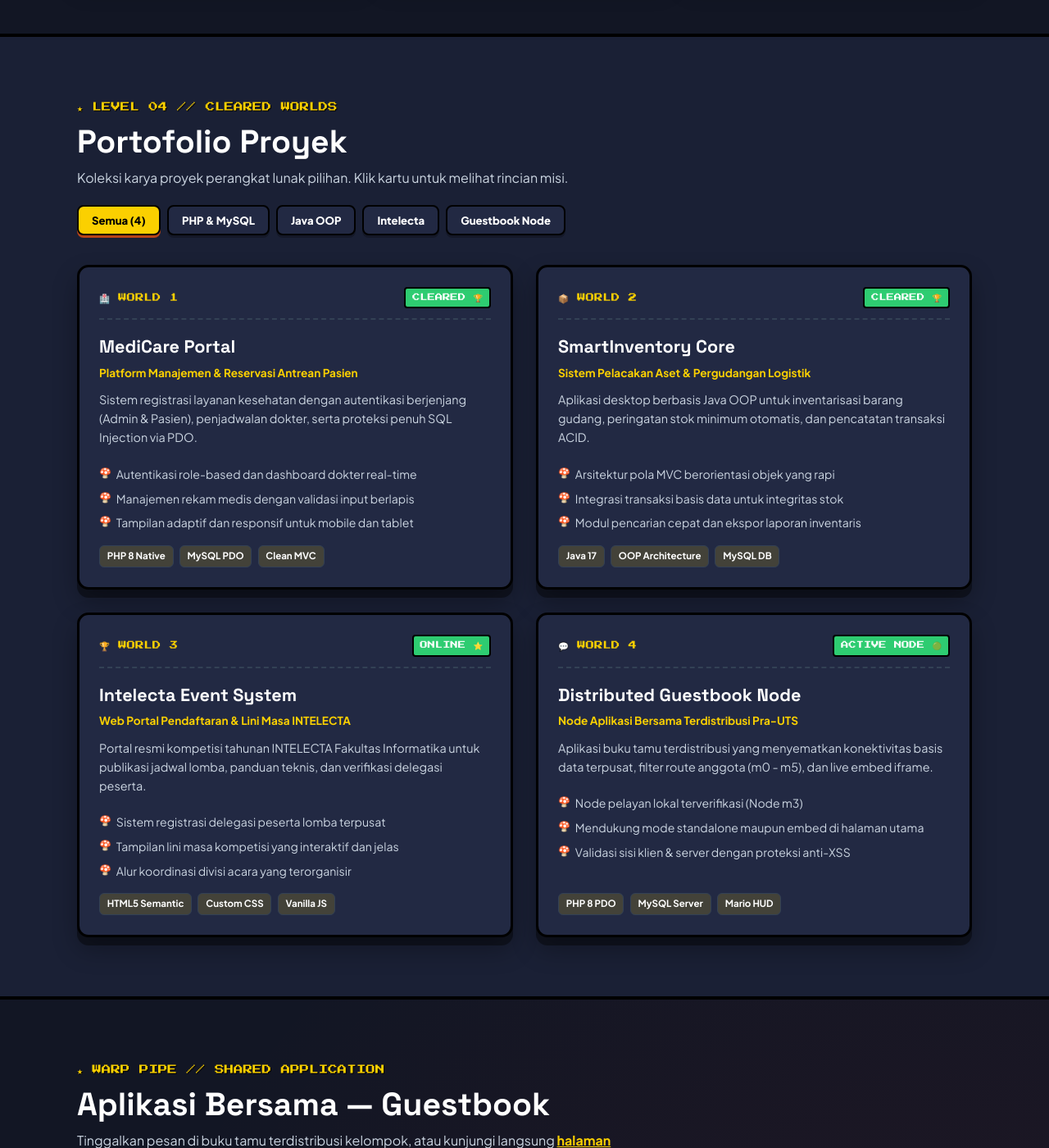
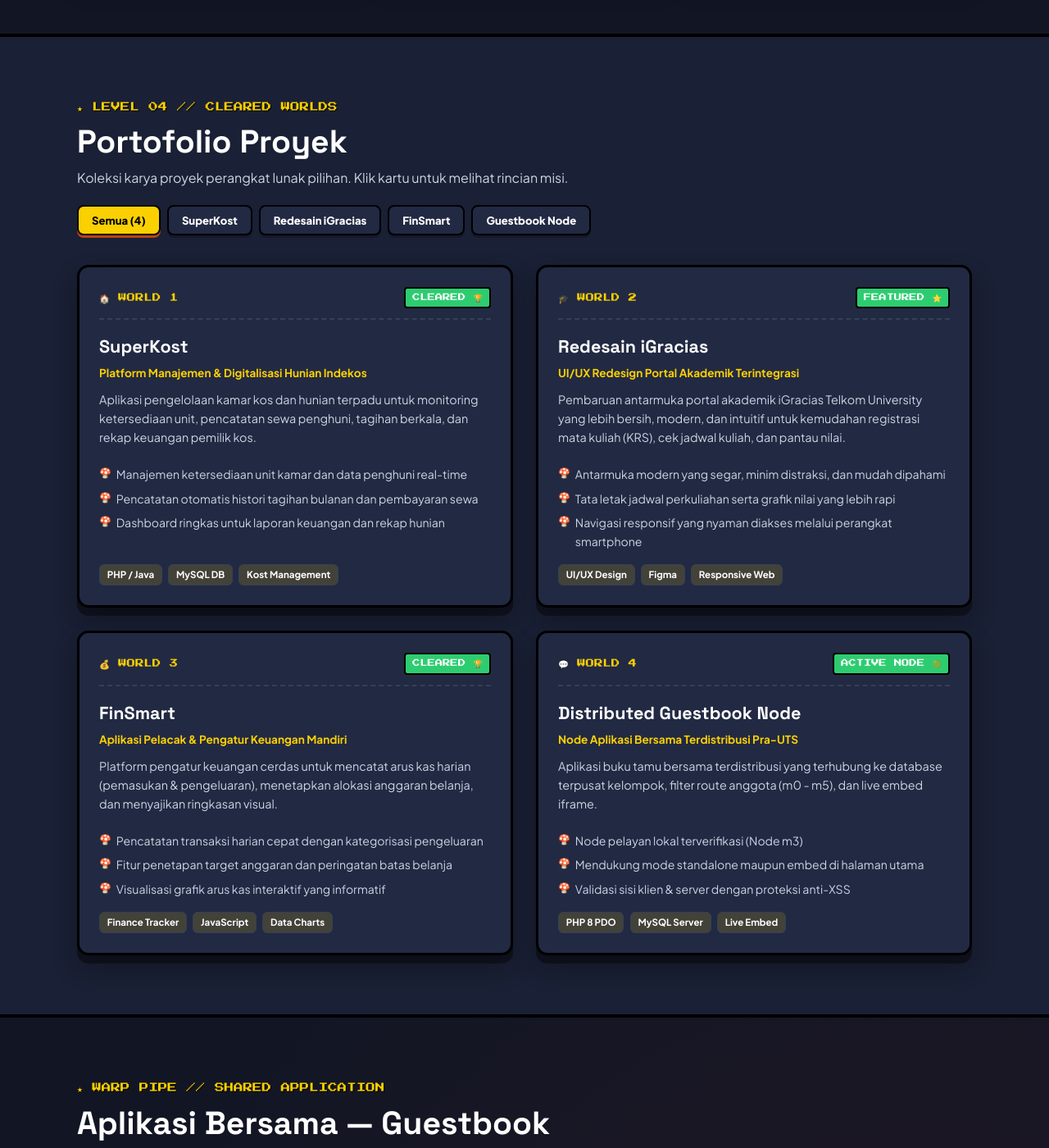
Before and after one commit to Buzzz16/guestbook-1, a PHP site: page / in a window 1280 px wide. Shown: the part 2168-3568 px from the top of the page at 82% size. Run offline with PHP 8.4, Linux system fonts and the light colour scheme; data comes from the database, SQL or seed files in the repository.

Commit message:
feat: update portfolio projects to SuperKost, Redesain iGracias, and FinSmart

```diff
--- a/index.php
+++ b/index.php
@@ -63,50 +63,50 @@ $skills = [
 $portfolios = [
     [
         'id'       => 'WORLD 1',
-        'icon'     => '🏥',
-        'title'    => 'MediCare Portal',
-        'subtitle' => 'Platform Manajemen & Reservasi Antrean Pasien',
-        'category' => 'backend',
-        'tags'     => ['PHP 8 Native', 'MySQL PDO', 'Clean MVC'],
+        'icon'     => '🏠',
+        'title'    => 'SuperKost',
+        'subtitle' => 'Platform Manajemen & Digitalisasi Hunian Indekos',
+        'category' => 'web-app',
+        'tags'     => ['PHP / Java', 'MySQL DB', 'Kost Management'],
         'year'     => '2025',
         'status'   => 'CLEARED 🏆',
-        'summary'  => 'Sistem registrasi layanan kesehatan dengan autentikasi berjenjang (Admin & Pasien), penjadwalan dokter, serta proteksi penuh SQL Injection via PDO.',
+        'summary'  => 'Aplikasi pengelolaan kamar kos dan hunian terpadu untuk monitoring ketersediaan unit, pencatatan sewa penghuni, tagihan berkala, dan rekap keuangan pemilik kos.',
         'highlights' => [
-            'Autentikasi role-based dan dashboard dokter real-time',
-            'Manajemen rekam medis dengan validasi input berlapis',
-            'Tampilan adaptif dan responsif untuk mobile dan tablet',
+            'Manajemen ketersediaan unit kamar dan data penghuni real-time',
+            'Pencatatan otomatis histori tagihan bulanan dan pembayaran sewa',
+            'Dashboard ringkas untuk laporan keuangan dan rekap hunian',
         ],
     ],
     [
         'id'       => 'WORLD 2',
-        'icon'     => '📦',
-        'title'    => 'SmartInventory Core',
-        'subtitle' => 'Sistem Pelacakan Aset & Pergudangan Logistik',
-        'category' => 'java-app',
-        'tags'     => ['Java 17', 'OOP Architecture', 'MySQL DB'],
+        'icon'     => '🎓',
+        'title'    => 'Redesain iGracias',
+        'subtitle' => 'UI/UX Redesign Portal Akademik Terintegrasi',
+        'category' => 'ui-ux',
+        'tags'     => ['UI/UX Design', 'Figma', 'Responsive Web'],
         'year'     => '2025',
-        'status'   => 'CLEARED 🏆',
-        'summary'  => 'Aplikasi desktop berbasis Java OOP untuk inventarisasi barang gudang, peringatan stok minimum otomatis, dan pencatatan transaksi ACID.',
+        'status'   => 'FEATURED ⭐️',
+        'summary'  => 'Pembaruan antarmuka portal akademik iGracias Telkom University yang lebih bersih, modern, dan intuitif untuk kemudahan registrasi mata kuliah (KRS), cek jadwal kuliah, dan pantau nilai.',
         'highlights' => [
-            'Arsitektur pola MVC berorientasi objek yang rapi',
-            'Integrasi transaksi basis data untuk integritas stok',
-            'Modul pencarian cepat dan ekspor laporan inventaris',
+            'Antarmuka modern yang segar, minim distraksi, dan mudah dipahami',
+            'Tata letak jadwal perkuliahan serta grafik nilai yang lebih rapi',
+            'Navigasi responsif yang nyaman diakses melalui perangkat smartphone',
         ],
     ],
     [
         'id'       => 'WORLD 3',
-        'icon'     => '🏆',
-        'title'    => 'Intelecta Event System',
-        'subtitle' => 'Web Portal Pendaftaran & Lini Masa INTELECTA',
-        'category' => 'event-web',
-        'tags'     => ['HTML5 Semantic', 'Custom CSS', 'Vanilla JS'],
+        'icon'     => '💰',
+        'title'    => 'FinSmart',
+        'subtitle' => 'Aplikasi Pelacak & Pengatur Keuangan Mandiri',
+        'category' => 'fintech',
+        'tags'     => ['Finance Tracker', 'JavaScript', 'Data Charts'],
         'year'     => '2025',
-        'status'   => 'ONLINE ⭐️',
-        'summary'  => 'Portal resmi kompetisi tahunan INTELECTA Fakultas Informatika untuk publikasi jadwal lomba, panduan teknis, dan verifikasi delegasi peserta.',
+        'status'   => 'CLEARED 🏆',
+        'summary'  => 'Platform pengatur keuangan cerdas untuk mencatat arus kas harian (pemasukan & pengeluaran), menetapkan alokasi anggaran belanja, dan menyajikan ringkasan visual.',
         'highlights' => [
-            'Sistem registrasi delegasi peserta lomba terpusat',
-            'Tampilan lini masa kompetisi yang interaktif dan jelas',
-            'Alur koordinasi divisi acara yang terorganisir',
+            'Pencatatan transaksi harian cepat dengan kategorisasi pengeluaran',
+            'Fitur penetapan target anggaran dan peringatan batas belanja',
+            'Visualisasi grafik arus kas interaktif yang informatif',
         ],
     ],
     [
@@ -115,10 +115,10 @@ $portfolios = [
         'title'    => 'Distributed Guestbook Node',
         'subtitle' => 'Node Aplikasi Bersama Terdistribusi Pra-UTS',
         'category' => 'fullstack',
-        'tags'     => ['PHP 8 PDO', 'MySQL Server', 'Mario HUD'],
+        'tags'     => ['PHP 8 PDO', 'MySQL Server', 'Live Embed'],
         'year'     => '2026',
         'status'   => 'ACTIVE NODE 🟢',
-        'summary'  => 'Aplikasi buku tamu terdistribusi yang menyematkan konektivitas basis data terpusat, filter route anggota (m0 - m5), dan live embed iframe.',
+        'summary'  => 'Aplikasi buku tamu bersama terdistribusi yang terhubung ke database terpusat kelompok, filter route anggota (m0 - m5), dan live embed iframe.',
         'highlights' => [
             'Node pelayan lokal terverifikasi (Node m3)',
             'Mendukung mode standalone maupun embed di halaman utama',
@@ -361,9 +361,9 @@ $portfolios = [
                     <!-- Filter Interaktif via assets/js/main.js -->
                     <div class="portfolio-filters" role="group" aria-label="Filter kategori portofolio">
                         <button type="button" class="filter-btn active" data-filter="all">Semua (4)</button>
-                        <button type="button" class="filter-btn" data-filter="backend">PHP &amp; MySQL</button>
-                        <button type="button" class="filter-btn" data-filter="java-app">Java OOP</button>
-                        <button type="button" class="filter-btn" data-filter="event-web">Intelecta</button>
+                        <button type="button" class="filter-btn" data-filter="web-app">SuperKost</button>
+                        <button type="button" class="filter-btn" data-filter="ui-ux">Redesain iGracias</button>
+                        <button type="button" class="filter-btn" data-filter="fintech">FinSmart</button>
                         <button type="button" class="filter-btn" data-filter="fullstack">Guestbook Node</button>
                     </div>
                 </div>
```
